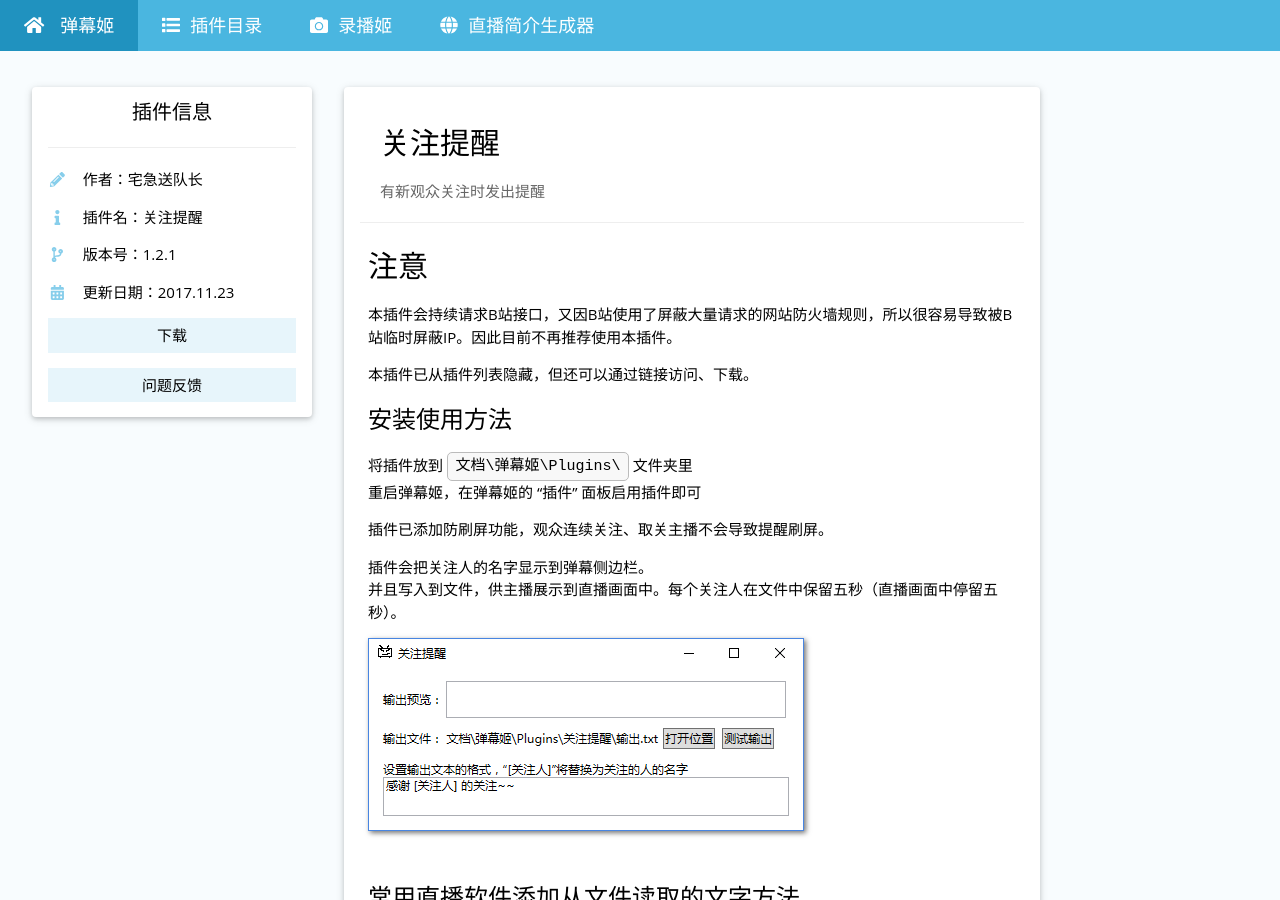
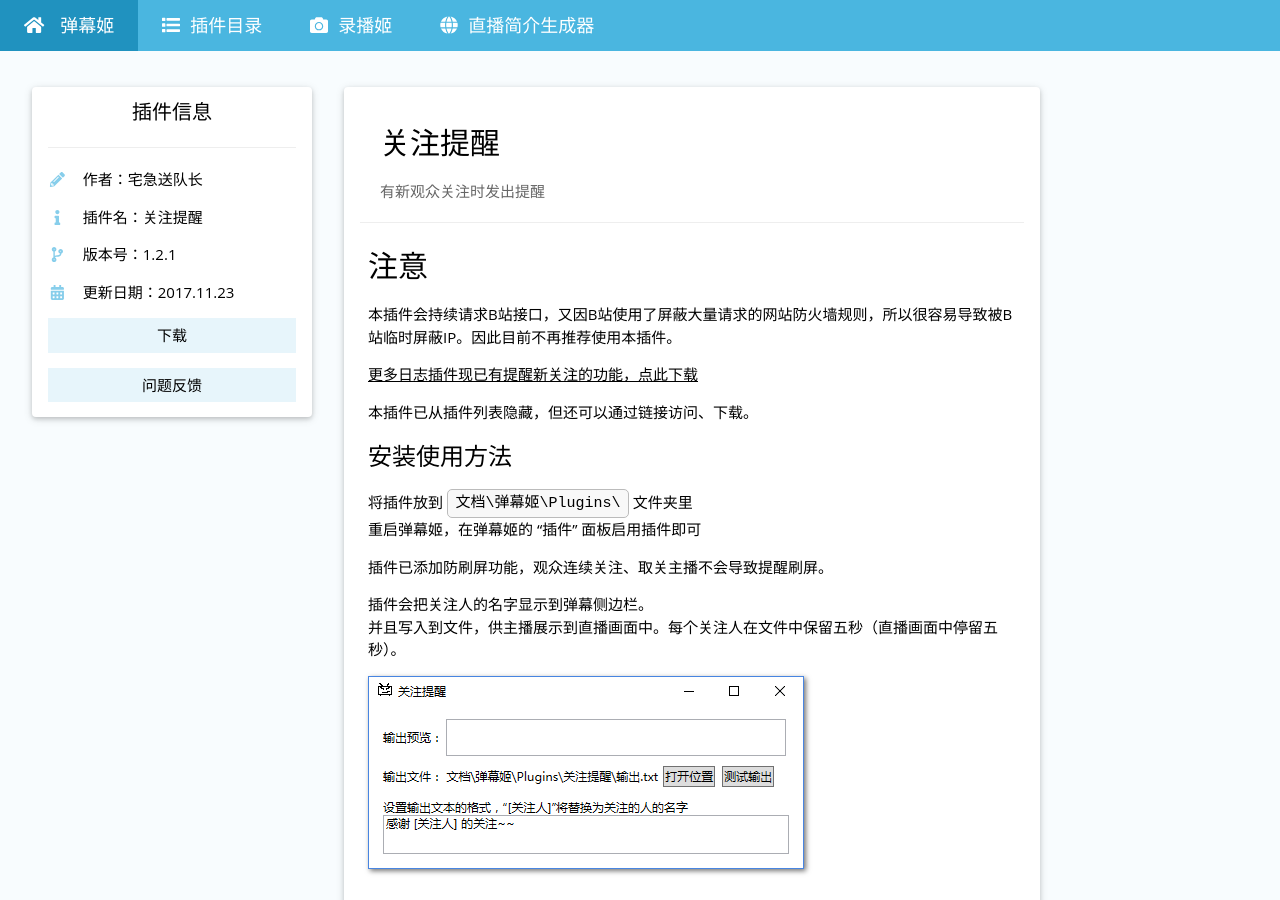
Before and after one commit to Bililive/www.danmuji.org, a Jekyll site: the page built from _plugin/FollowAlert.md, in a window 1280 px wide and 900 px high. Built offline with Jekyll 4.4.1, drawn with Linux system fonts in a browser that asks for light colours.

Commit message:
Update FollowAlert.md

```diff
--- a/_plugin/FollowAlert.md
+++ b/_plugin/FollowAlert.md
@@ -17,6 +17,8 @@ plugin_contact: ==wZy9mLppWdt5WYkBkbpdWdsBHIwiY52uL5uKY6BCY6R+Y53+K6YKa6ueZ6Eq55
 ## 注意
 
 本插件会持续请求B站接口，又因B站使用了屏蔽大量请求的网站防火墙规则，所以很容易导致被B站临时屏蔽IP。因此目前不再推荐使用本插件。
+
+[更多日志插件现已有提醒新关注的功能，点此下载](/plugins/ExtendLogging)
 
 本插件已从插件列表隐藏，但还可以通过链接访问、下载。
 
```
